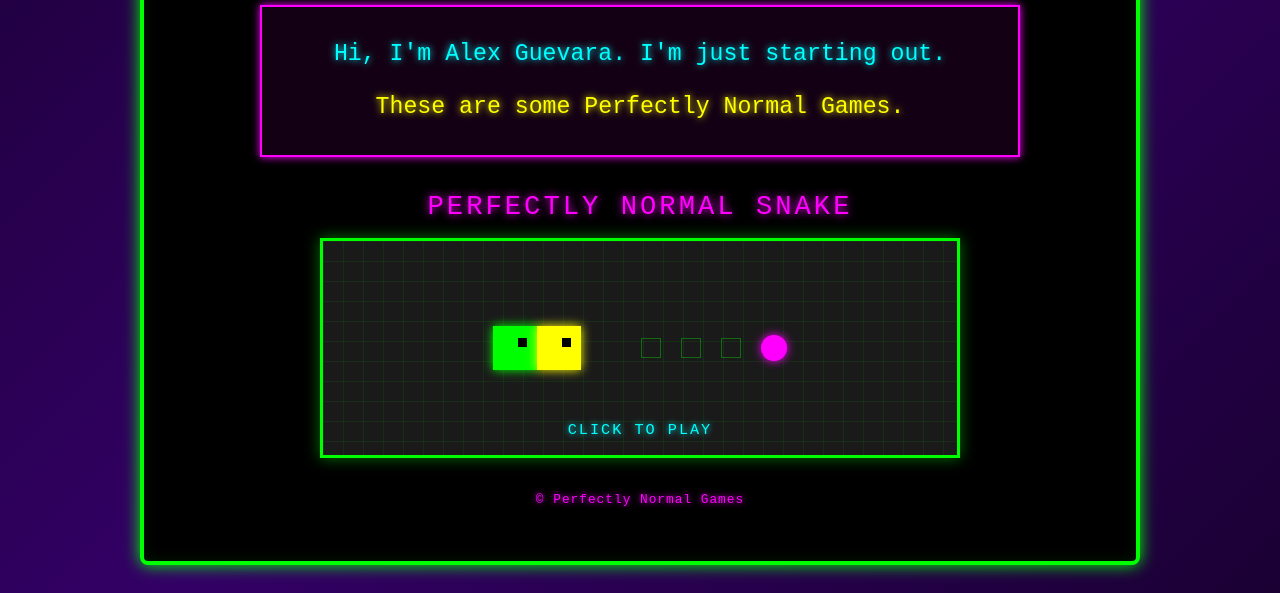
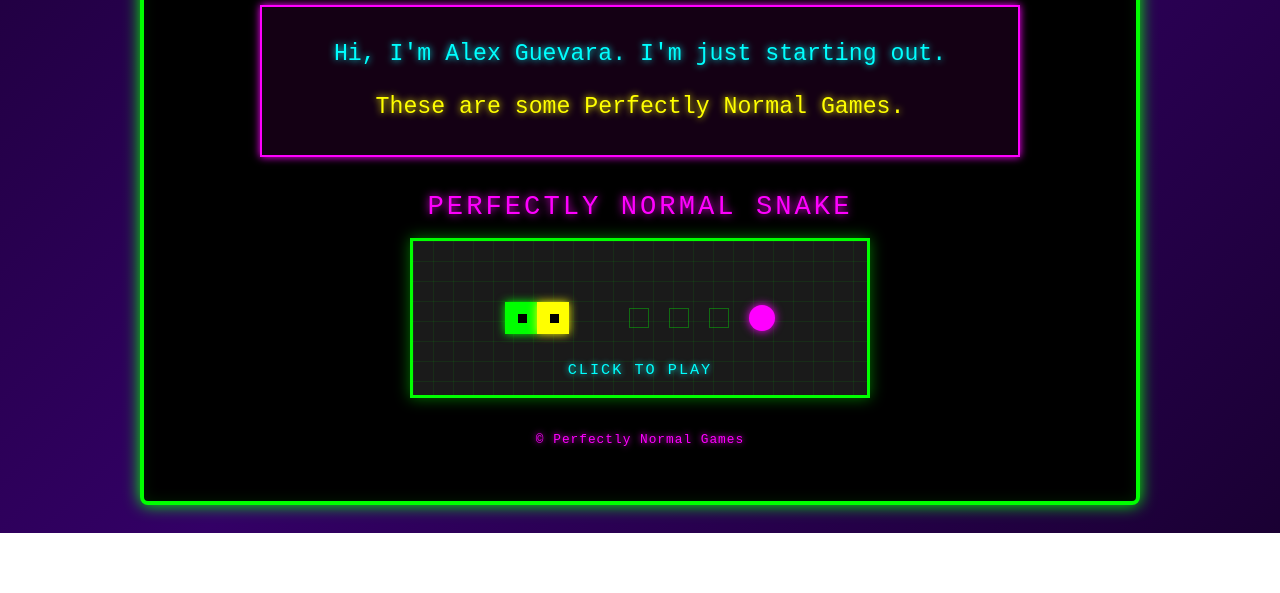
Before and after one commit to AlexG142000/PerfectlyNormalGames, a plain HTML site: page index.html in a window 1280 px wide. Shown: the part 343-936 px from the top of the page. After the commit the page ends 876 px from the top, so only its background shows below. Drawn offline with Linux system fonts and the light colour scheme.

Commit message:
Adjust dimensions of game card and snake head

```diff
--- a/index.html
+++ b/index.html
@@ -83,8 +83,8 @@
     }
 
     .game-card {
-      width: min(90vw, 640px);
-      min-height: 220px;
+      width: min(84vw, 460px);
+      min-height: 160px;
       border: 3px solid #00ff00;
       background:
         linear-gradient(rgba(0, 255, 0, 0.08) 1px, transparent 1px),
@@ -118,8 +118,8 @@
     }
 
     .snake-head {
-      width: 44px;
-      height: 44px;
+      width: 32px;
+      height: 32px;
       position: relative;
       box-shadow: 0 0 10px currentColor;
     }
```
